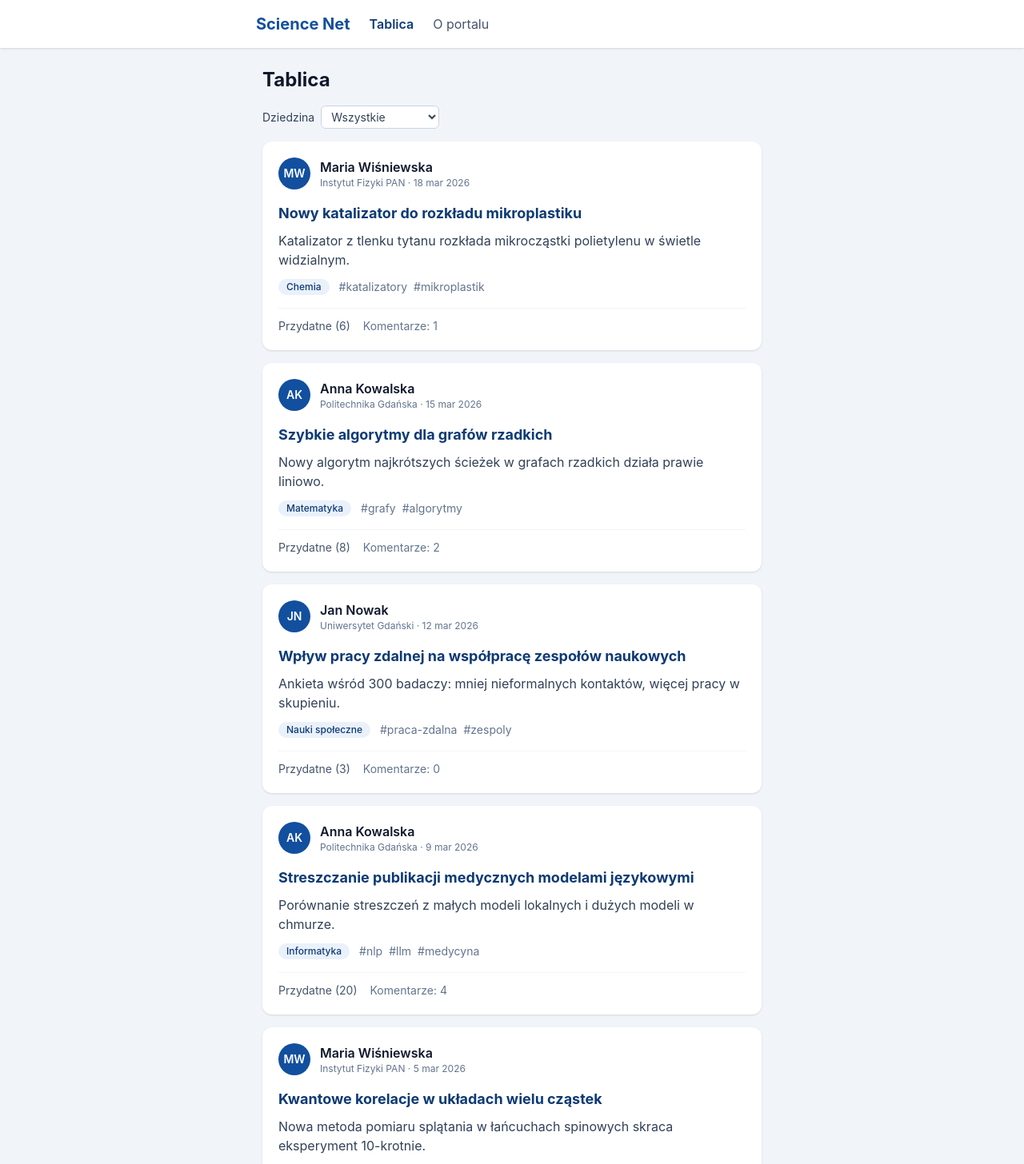
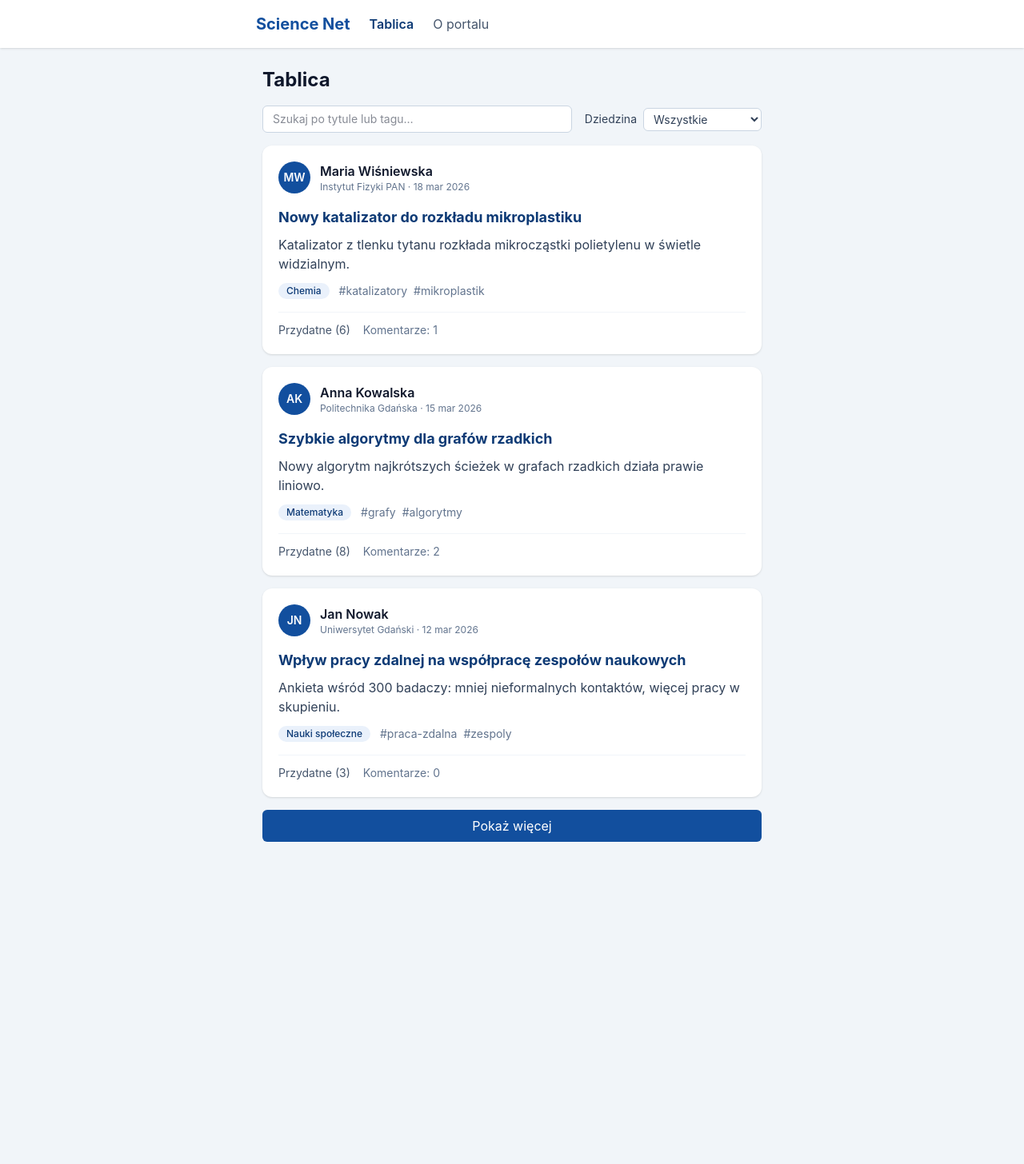
Before and after one commit to gsynlogia/science-net-next-fastapi, a Next.js app in the folder frontend/: page / in a window 1280 px wide. Shown: the top 1456 px of the page at 80% size. After the commit the page ends 1077 px from the top, so only its background shows below. Built offline with nearby package versions, Linux system fonts and the light colour scheme.

Commit message:
Krok 13: TanStack Query — tablica pobierana z „API”, stronicowanie i wyszukiwarka

```diff
--- a/frontend/package.json
+++ b/frontend/package.json
@@ -16,6 +16,7 @@
     "check": "npm run lint && npm run format:check && npm run typecheck"
   },
   "dependencies": {
+    "@tanstack/react-query": "5.104.3",
     "next": "16.4.1",
     "react": "19.3.1",
     "react-dom": "19.3.1"
--- a/frontend/src/app/layout.tsx
+++ b/frontend/src/app/layout.tsx
@@ -1,6 +1,7 @@
 import type { Metadata } from "next";
 import type { ReactNode } from "react";
 import { Navbar } from "@/components/Navbar";
+import { Providers } from "@/components/Providers";
 import "./globals.css";
 
 export const metadata: Metadata = {
@@ -12,8 +13,10 @@ export default function RootLayout({ children }: { children: ReactNode }) {
   return (
     <html lang="pl">
       <body className="min-h-screen">
-        <Navbar />
-        {children}
+        <Providers>
+          <Navbar />
+          {children}
+        </Providers>
       </body>
     </html>
   );
--- a/frontend/src/app/page.tsx
+++ b/frontend/src/app/page.tsx
@@ -1,12 +1,10 @@
 import { FeedView } from "@/components/FeedView";
-import { MOCK_ARTICLES } from "@/lib/mock/data";
 
 export default function HomePage() {
-  const newestFirst = [...MOCK_ARTICLES].sort((a, b) => b.id - a.id);
   return (
     <main className="mx-auto max-w-2xl p-6">
       <h1 className="mb-4 text-2xl font-bold text-slate-900">Tablica</h1>
-      <FeedView articles={newestFirst} />
+      <FeedView />
     </main>
   );
 }
--- a/frontend/src/components/FeedView.tsx
+++ b/frontend/src/components/FeedView.tsx
@@ -4,23 +4,50 @@ import { useState } from "react";
 import { FeedList } from "@/components/FeedList";
 import { FieldFilter } from "@/components/FieldFilter";
 import type { FieldSlug } from "@/lib/domain/fields";
-import type { Article } from "@/lib/domain/types";
+import { useDebouncedValue } from "@/lib/hooks/useDebouncedValue";
+import { useFeed } from "@/lib/hooks/useFeed";
 
-interface FeedViewProps {
-  articles: Article[];
-}
+const SEARCH_DEBOUNCE_MS = 400;
 
-export function FeedView({ articles }: FeedViewProps) {
+export function FeedView() {
   const [field, setField] = useState<FieldSlug | null>(null);
-  const visible = field === null ? articles : articles.filter((a) => a.field === field);
+  const [search, setSearch] = useState("");
+  const debouncedSearch = useDebouncedValue(search, SEARCH_DEBOUNCE_MS);
+  const feed = useFeed(field, debouncedSearch);
+  const articles = feed.data?.pages.flatMap((page) => page.items) ?? [];
 
   return (
     <section className="flex flex-col gap-4">
-      <FieldFilter value={field} onChange={setField} />
-      {visible.length === 0 ? (
-        <p className="text-slate-500">Brak artykułów w tej dziedzinie.</p>
-      ) : (
-        <FeedList articles={visible} />
+      <div className="flex flex-wrap items-center gap-4">
+        <input
+          type="search"
+          aria-label="Szukaj artykułów"
+          placeholder="Szukaj po tytule lub tagu…"
+          value={search}
+          onChange={(event) => setSearch(event.target.value)}
+          className="min-w-0 flex-1 rounded-md border border-slate-300 bg-white px-3 py-1.5 text-sm"
+        />
+        <FieldFilter value={field} onChange={setField} />
+      </div>
+      {feed.isPending && <p className="text-slate-500">Ładowanie artykułów…</p>}
+      {feed.isError && (
+        <p role="alert" className="text-accent-600">
+          {feed.error.message}
+        </p>
+      )}
+      {feed.isSuccess && articles.length === 0 && (
+        <p className="text-slate-500">Brak artykułów spełniających kryteria.</p>
+      )}
+      <FeedList articles={articles} />
+      {feed.hasNextPage && (
+        <button
+          type="button"
+          onClick={() => feed.fetchNextPage()}
+          disabled={feed.isFetchingNextPage}
+          className="rounded-md bg-brand-600 px-4 py-2 text-white hover:bg-brand-700 disabled:opacity-50"
+        >
+          {feed.isFetchingNextPage ? "Ładowanie…" : "Pokaż więcej"}
+        </button>
       )}
     </section>
   );
--- /dev/null
+++ b/frontend/src/components/Providers.tsx
@@ -0,0 +1,18 @@
+"use client";
+
+import { QueryClient, QueryClientProvider } from "@tanstack/react-query";
+import { useState, type ReactNode } from "react";
+
+const STALE_TIME_MS = 30_000;
+
+function createQueryClient(): QueryClient {
+  return new QueryClient({
+    defaultOptions: { queries: { staleTime: STALE_TIME_MS, retry: false } },
+  });
+}
+
+export function Providers({ children }: { children: ReactNode }) {
+  const [queryClient] = useState(createQueryClient);
+
+  return <QueryClientProvider client={queryClient}>{children}</QueryClientProvider>;
+}
--- /dev/null
+++ b/frontend/src/lib/hooks/useDebouncedValue.ts
@@ -0,0 +1,12 @@
+import { useEffect, useState } from "react";
+
+export function useDebouncedValue<T>(value: T, delayMs: number): T {
+  const [debounced, setDebounced] = useState(value);
+
+  useEffect(() => {
+    const timer = setTimeout(() => setDebounced(value), delayMs);
+    return () => clearTimeout(timer);
+  }, [value, delayMs]);
+
+  return debounced;
+}
--- /dev/null
+++ b/frontend/src/lib/hooks/useFeed.ts
@@ -0,0 +1,13 @@
+import { useInfiniteQuery } from "@tanstack/react-query";
+import { api } from "@/lib/api";
+import type { FieldSlug } from "@/lib/domain/fields";
+import { queryKeys } from "@/lib/queryKeys";
+
+export function useFeed(field: FieldSlug | null, query: string) {
+  return useInfiniteQuery({
+    queryKey: queryKeys.feed(field, query),
+    queryFn: ({ pageParam }) => api.listArticles({ cursor: pageParam, field, query }),
+    initialPageParam: null as string | null,
+    getNextPageParam: (lastPage) => lastPage.next_cursor,
+  });
+}
--- /dev/null
+++ b/frontend/src/lib/queryKeys.ts
@@ -0,0 +1,8 @@
+import type { FieldSlug } from "@/lib/domain/fields";
+
+export const queryKeys = {
+  articles: ["articles"] as const,
+  feed: (field: FieldSlug | null, query: string) => ["articles", "feed", field, query] as const,
+  article: (id: number) => ["articles", "detail", id] as const,
+  me: ["me"] as const,
+} as const;
```
Also changed, not shown: 1 other file (tests, documents, lock files or other folders).
